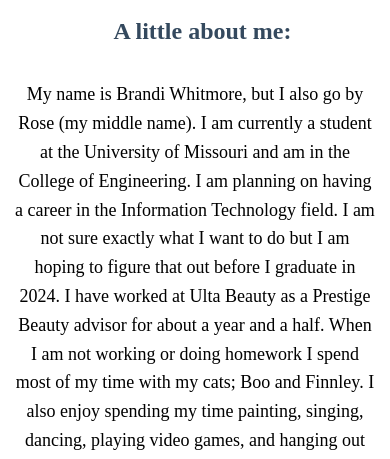
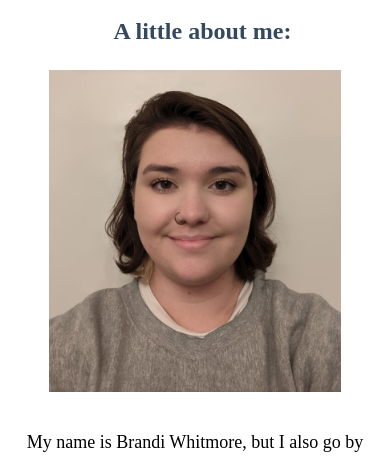
Before and after one commit to Brandaline/Brandaline.github.io, a plain HTML site: page ISLT4355/about.html in a window 390 px wide. Shown: the part 382-841 px from the top of the page. Drawn offline with Linux system fonts and the light colour scheme.

Commit message:
Add files via upload

```diff
--- a/ISLT4355/about.html
+++ b/ISLT4355/about.html
@@ -49,6 +49,8 @@ Tested: Brandi Whitmore 3/5/2023
         A little about me:
     </h2>
 
+    <img src="prof.jpg" id="profpic">
+
     <p>
         My name is Brandi Whitmore, but I also go by Rose (my middle name). I am currently a student at the University of Missouri and am in the College of Engineering. I am planning on having a career in the Information Technology field. I am not sure exactly what I want to do but I am hoping to figure that out before I graduate in 2024. I have worked at Ulta Beauty as a Prestige Beauty advisor for about a year and a half. When I am not working or doing homework I spend most of my time with my cats; Boo and Finnley. I also enjoy spending my time painting, singing, dancing, playing video games, and hanging out with my friends. I also enjoy reading comic books or manga at night or when a small break is needed from schoolwork. At the moment I am reading Lore Olympis, which is about Greek mythology and the love story between hades and persephone.
     </p>
--- a/ISLT4355/style.css
+++ b/ISLT4355/style.css
@@ -83,6 +83,10 @@ p.letter::first-letter {
     padding: 15px;
 }
 
+#profpic{
+    width: 25%;
+    height: 25%;
+}
 @media screen and (max-width: 700px) {
     #footer{
         bottom: 15px;
@@ -122,6 +126,10 @@ p.letter::first-letter {
         padding: 15px;
     }
 
+    #profpic{
+        width: 75%;
+        height: 75%;
+    }
 }
 
 @media screen and (max-width: 500px) {
@@ -130,6 +138,11 @@ p.letter::first-letter {
         padding-left: 35px;
         padding-right: 35px;
         padding: 15px;
+    }
+
+    #profpic{
+        width: 75%;
+        height: 75%;
     }
 }
 
```
Also changed, not shown: ISLT4355/prof.jpg (added).
